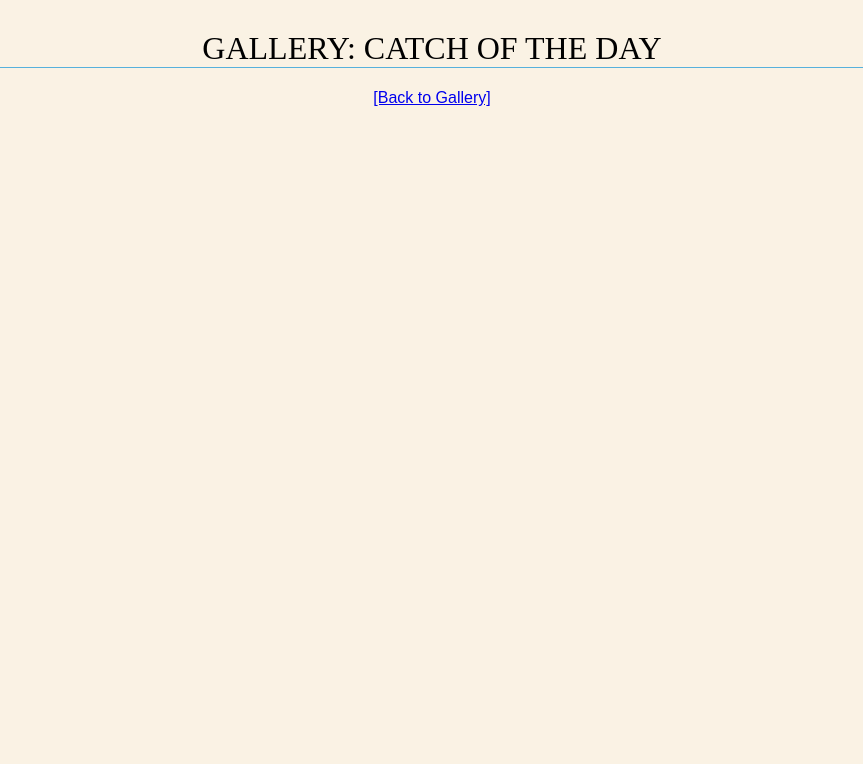
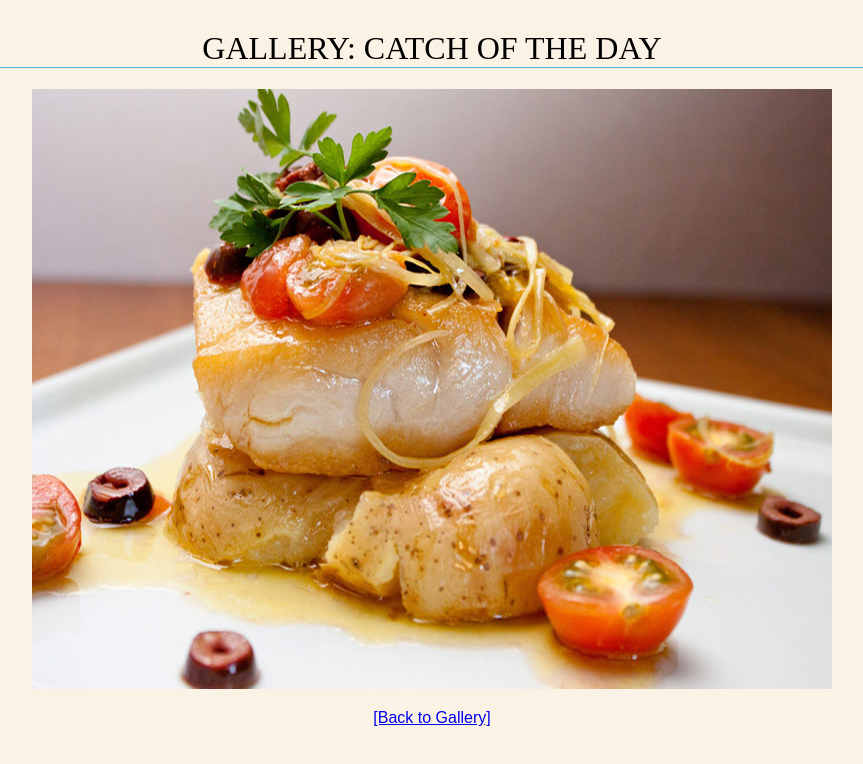
Before and after one commit to receiveanddeliver/Fid, a plain HTML site: page gallery/fish.html in a window 1280 px wide. Shown: the whole page, without its empty margins (208-1071 px from the left). Drawn offline with Linux system fonts and the light colour scheme.

Commit message:
Update fish.html

```diff
--- a/gallery/fish.html
+++ b/gallery/fish.html
@@ -28,7 +28,7 @@ h1 {
 
 <h1>Gallery: Catch of the Day</h1>
 
-<p></p>
+<p><img src="photos/fish-800.jpg" alt="close-up of fish with salad" width="800" height="600"></p>
 
 <p><a href="index.html">[Back to Gallery]</a></p>
 
```
